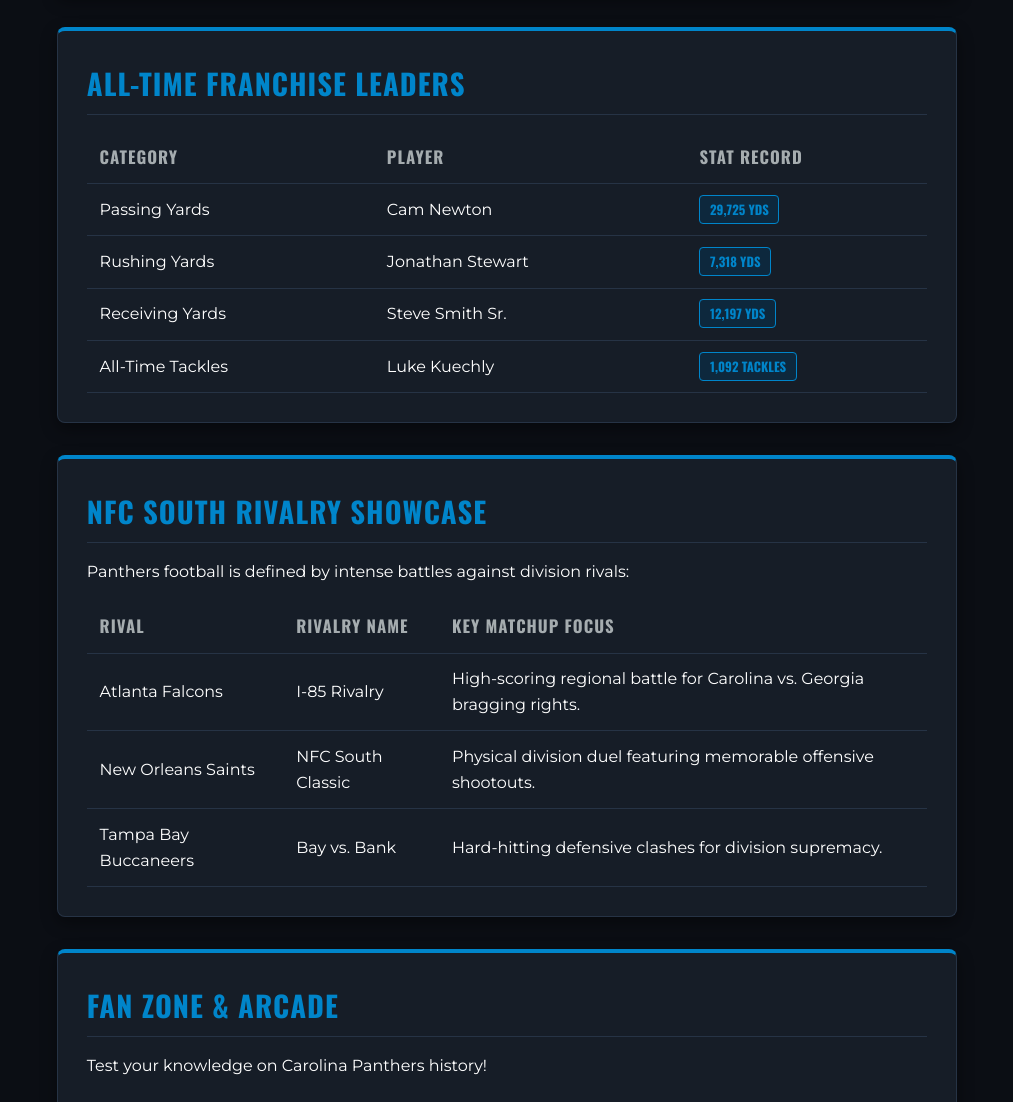
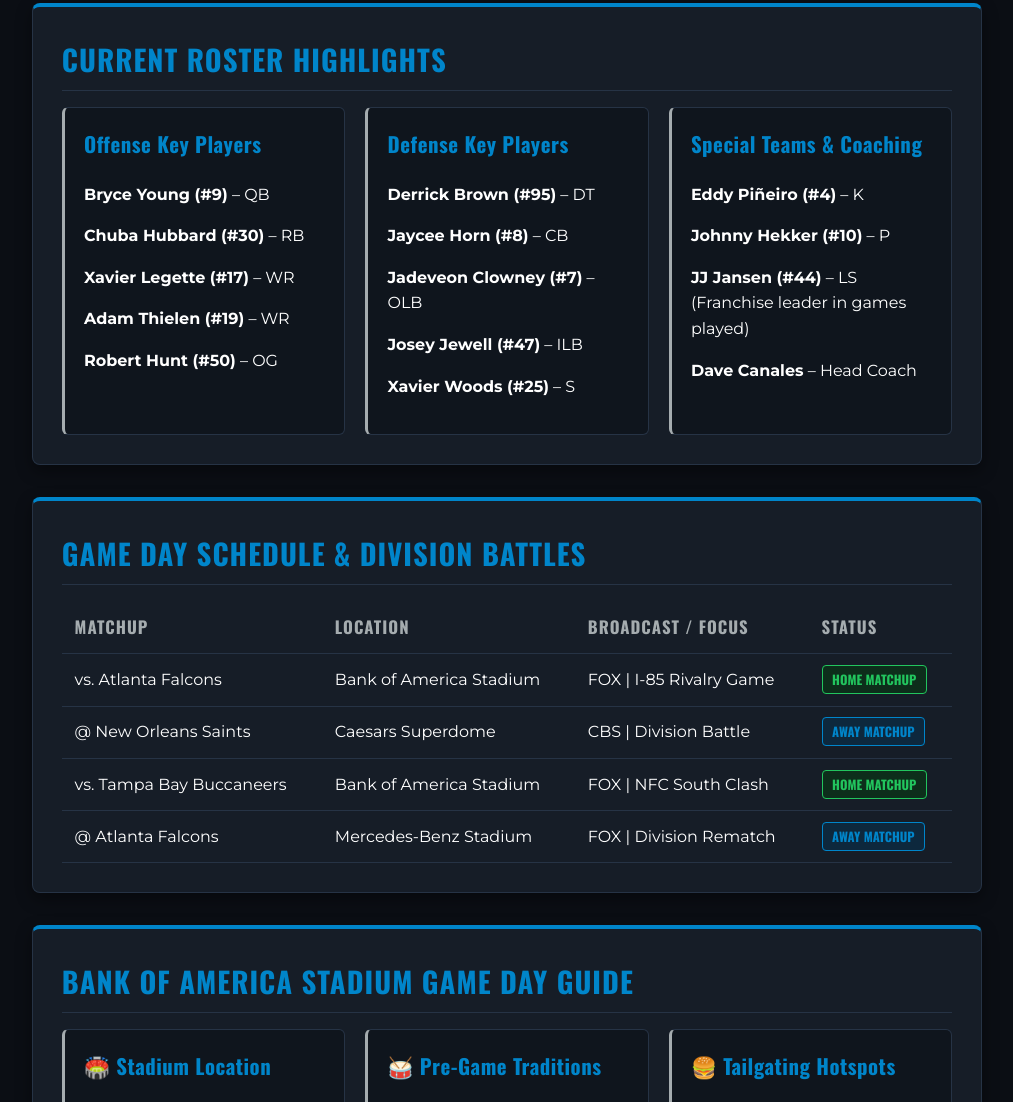
Before and after one commit to abg0dw1n/car-panther-site, a plain HTML site: page index.html in a window 1280 px wide. Shown: the part 1698-2800 px from the top of the page, without its empty margins (133-1146 px from the left). Drawn offline with nearby package versions, Linux system fonts and the light colour scheme.

Commit message:
Enhance index.html with roster and soundboard features
Added roster highlights and game day guide sections. Updated styles for various elements and introduced a soundboard feature for fan engagement.

```diff
--- a/index.html
+++ b/index.html
@@ -18,6 +18,7 @@
       --panthers-black: #0B0E14;
       --card-bg: #161D27;
       --card-border: #263345;
+      --win-color: #22c55e;
     }
 
     body {
@@ -40,7 +41,7 @@
 
     header h1 {
       font-family: 'Oswald', sans-serif;
-      font-size: 3rem;
+      font-size: 3.2rem;
       text-transform: uppercase;
       letter-spacing: 2px;
       margin: 0 0 0.5rem 0;
@@ -79,9 +80,9 @@
     nav a {
       font-family: 'Oswald', sans-serif;
       color: var(--panthers-silver);
-      margin: 0 0.8rem;
+      margin: 0 0.6rem;
       text-decoration: none;
-      font-size: 1.1rem;
+      font-size: 1rem;
       letter-spacing: 1px;
       text-transform: uppercase;
       transition: color 0.2s;
@@ -93,7 +94,7 @@
 
     .container {
       padding: 2.5rem 1rem;
-      max-width: 900px;
+      max-width: 950px;
       margin: 0 auto;
     }
 
@@ -156,6 +157,12 @@
       text-transform: uppercase;
     }
 
+    .badge.win {
+      background-color: #0d2e1b;
+      color: var(--win-color);
+      border-color: var(--win-color);
+    }
+
     .stats-table {
       width: 100%;
       border-collapse: collapse;
@@ -176,14 +183,14 @@
       font-size: 1.05rem;
     }
 
-    .hall-grid {
+    .hall-grid, .roster-grid, .cheer-grid {
       display: grid;
-      grid-template-columns: repeat(auto-fit, minmax(230px, 1fr));
+      grid-template-columns: repeat(auto-fit, minmax(240px, 1fr));
       gap: 1.25rem;
       margin-top: 1rem;
     }
 
-    .hall-card {
+    .hall-card, .roster-card, .guide-card {
       background-color: #0f151d;
       border: 1px solid var(--card-border);
       border-left: 3px solid var(--panthers-silver);
@@ -191,12 +198,31 @@
       border-radius: 6px;
     }
 
-    .hall-card h3 {
+    .hall-card h3, .roster-card h3, .guide-card h3 {
       font-family: 'Oswald', sans-serif;
       margin-top: 0;
       color: var(--panthers-blue);
       font-size: 1.3rem;
       letter-spacing: 0.5px;
+    }
+
+    .sound-btn {
+      font-family: 'Oswald', sans-serif;
+      background-color: #0d283d;
+      color: #ffffff;
+      border: 1px solid var(--panthers-blue);
+      padding: 1rem;
+      border-radius: 6px;
+      font-size: 1.1rem;
+      cursor: pointer;
+      text-transform: uppercase;
+      letter-spacing: 1px;
+      transition: background 0.2s, transform 0.1s;
+    }
+
+    .sound-btn:hover {
+      background-color: var(--panthers-blue);
+      transform: scale(1.03);
     }
 
     input, button, .btn-game {
@@ -273,8 +299,10 @@
     <a href="#about">About</a>
     <a href="#history">Milestones</a>
     <a href="#hall">Hall of Honor</a>
-    <a href="#records">Records</a>
-    <a href="#schedule">NFC South</a>
+    <a href="#roster">Roster</a>
+    <a href="#schedule">Schedule</a>
+    <a href="#gameday">Game Day Guide</a>
+    <a href="#soundboard">Soundboard</a>
     <a href="#fan-zone">Fan Zone</a>
   </nav>
 
@@ -317,70 +345,107 @@
       </div>
     </section>
 
-    <section id="records" class="card">
-      <h2>All-Time Franchise Leaders</h2>
+    <section id="roster" class="card">
+      <h2>Current Roster Highlights</h2>
+      <div class="roster-grid">
+        <div class="roster-card">
+          <h3>Offense Key Players</h3>
+          <p><strong>Bryce Young (#9)</strong> – QB</p>
+          <p><strong>Chuba Hubbard (#30)</strong> – RB</p>
+          <p><strong>Xavier Legette (#17)</strong> – WR</p>
+          <p><strong>Adam Thielen (#19)</strong> – WR</p>
+          <p><strong>Robert Hunt (#50)</strong> – OG</p>
+        </div>
+        <div class="roster-card">
+          <h3>Defense Key Players</h3>
+          <p><strong>Derrick Brown (#95)</strong> – DT</p>
+          <p><strong>Jaycee Horn (#8)</strong> – CB</p>
+          <p><strong>Jadeveon Clowney (#7)</strong> – OLB</p>
+          <p><strong>Josey Jewell (#47)</strong> – ILB</p>
+          <p><strong>Xavier Woods (#25)</strong> – S</p>
+        </div>
+        <div class="roster-card">
+          <h3>Special Teams & Coaching</h3>
+          <p><strong>Eddy Piñeiro (#4)</strong> – K</p>
+          <p><strong>Johnny Hekker (#10)</strong> – P</p>
+          <p><strong>JJ Jansen (#44)</strong> – LS (Franchise leader in games played)</p>
+          <p><strong>Dave Canales</strong> – Head Coach</p>
+        </div>
+      </div>
+    </section>
+
+    <section id="schedule" class="card">
+      <h2>Game Day Schedule & Division Battles</h2>
       <table class="stats-table">
         <thead>
           <tr>
-            <th>Category</th>
-            <th>Player</th>
-            <th>Stat Record</th>
+            <th>Matchup</th>
+            <th>Location</th>
+            <th>Broadcast / Focus</th>
+            <th>Status</th>
           </tr>
         </thead>
         <tbody>
           <tr>
-            <td>Passing Yards</td>
-            <td>Cam Newton</td>
-            <td><span class="badge">29,725 YDS</span></td>
+            <td>vs. Atlanta Falcons</td>
+            <td>Bank of America Stadium</td>
+            <td>FOX | I-85 Rivalry Game</td>
+            <td><span class="badge win">Home Matchup</span></td>
           </tr>
           <tr>
-            <td>Rushing Yards</td>
-            <td>Jonathan Stewart</td>
-            <td><span class="badge">7,318 YDS</span></td>
+            <td>@ New Orleans Saints</td>
+            <td>Caesars Superdome</td>
+            <td>CBS | Division Battle</td>
+            <td><span class="badge">Away Matchup</span></td>
           </tr>
           <tr>
-            <td>Receiving Yards</td>
-            <td>Steve Smith Sr.</td>
-            <td><span class="badge">12,197 YDS</span></td>
+            <td>vs. Tampa Bay Buccaneers</td>
+            <td>Bank of America Stadium</td>
+            <td>FOX | NFC South Clash</td>
+            <td><span class="badge win">Home Matchup</span></td>
           </tr>
           <tr>
-            <td>All-Time Tackles</td>
-            <td>Luke Kuechly</td>
-            <td><span class="badge">1,092 Tackles</span></td>
+            <td>@ Atlanta Falcons</td>
+            <td>Mercedes-Benz Stadium</td>
+            <td>FOX | Division Rematch</td>
+            <td><span class="badge">Away Matchup</span></td>
           </tr>
         </tbody>
       </table>
     </section>
 
-    <section id="schedule" class="card">
-      <h2>NFC South Rivalry Showcase</h2>
-      <p>Panthers football is defined by intense battles against division rivals:</p>
-      <table class="stats-table">
-        <thead>
-          <tr>
-            <th>Rival</th>
-            <th>Rivalry Name</th>
-            <th>Key Matchup Focus</th>
-          </tr>
-        </thead>
-        <tbody>
-          <tr>
-            <td>Atlanta Falcons</td>
-            <td>I-85 Rivalry</td>
-            <td>High-scoring regional battle for Carolina vs. Georgia bragging rights.</td>
-          </tr>
-          <tr>
-            <td>New Orleans Saints</td>
-            <td>NFC South Classic</td>
-            <td>Physical division duel featuring memorable offensive shootouts.</td>
-          </tr>
-          <tr>
-            <td>Tampa Bay Buccaneers</td>
-            <td>Bay vs. Bank</td>
-            <td>Hard-hitting defensive clashes for division supremacy.</td>
-          </tr>
-        </tbody>
-      </table>
+    <section id="gameday" class="card">
+      <h2>Bank of America Stadium Game Day Guide</h2>
+      <div class="hall-grid">
+        <div class="guide-card">
+          <h3>🏟️ Stadium Location</h3>
+          <p>Located in Uptown Charlotte, NC. Address: 800 S Mint St, Charlotte, NC 28202.</p>
+        </div>
+        <div class="guide-card">
+          <h3>🥁 Pre-Game Traditions</h3>
+          <p>Don't miss the pounding of the 6-foot Keep Pounding Drum at North Gate 30 minutes prior to kickoff!</p>
+        </div>
+        <div class="guide-card">
+          <h3>🍔 Tailgating Hotspots</h3>
+          <p>Top fan tailgates happen along Mint Street, Morehead Street, and Graham Street parking lots.</p>
+        </div>
+        <div class="guide-card">
+          <h3>🎒 Bag Policy</h3>
+          <p>NFL Clear Bag Policy strictly enforced. Clear plastic bags up to 12" x 6" x 12" permitted.</p>
+        </div>
+      </div>
+    </section>
+
+    <section id="soundboard" class="card">
+      <h2>Fan Cheer Soundboard</h2>
+      <p>Click a cheer button to generate game day excitement!</p>
+      <div class="cheer-grid">
+        <button class="sound-btn" onclick="playCheer('KEEP POUNDING! 🥁 🏈')">🥁 Keep Pounding!</button>
+        <button class="sound-btn" onclick="playCheer('THIRD DOWN NOISE! 🔊 🏈')">🔊 3rd Down Defense!</button>
+        <button class="sound-btn" onclick="playCheer('TOUCHDOWN PANTHERS! 🪶 🙌')">🙌 Touchdown Panthers!</button>
+        <button class="sound-btn" onclick="playCheer('SWEET CAROLINE! 🎶 💙')">🎶 Sweet Caroline!</button>
+      </div>
+      <div id="cheer-display" style="margin-top: 1.5rem; font-family: 'Oswald', sans-serif; font-size: 1.5rem; color: var(--panthers-blue); text-align: center; min-height: 2rem;"></div>
     </section>
 
     <section id="fan-zone" class="card">
@@ -405,5 +470,16 @@
     <p>&copy; 2026 Carolina Panthers Fan Site. Designed by a Panthers Fan.</p>
   </footer>
 
+  <script>
+    function playCheer(msg) {
+      const display = document.getElementById("cheer-display");
+      display.textContent = msg;
+      display.style.transform = "scale(1.1)";
+      setTimeout(() => {
+        display.style.transform = "scale(1)";
+      }, 200);
+    }
+  </script>
+
 </body>
 </html>
```
